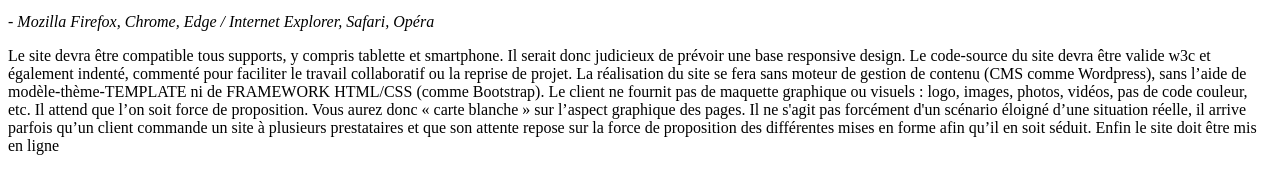
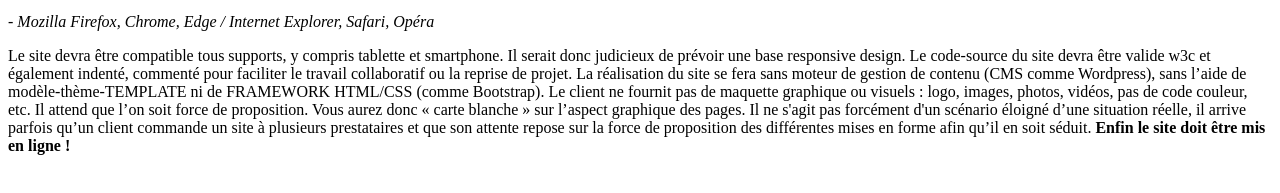
Before and after one commit to Web-God/greta-project, a plain HTML site: page index.html in a window 1280 px wide. Shown: the part 371-564 px from the top of the page. Drawn offline with Linux system fonts and the light colour scheme.

Commit message:
Add text

```diff
--- a/index.html
+++ b/index.html
@@ -52,7 +52,7 @@
                     Il ne s'agit pas forcément d'un scénario éloigné d’une situation réelle, il arrive parfois qu’un
                     client commande un site à plusieurs prestataires et que son attente repose sur la force de
                     proposition des différentes mises en forme afin qu’il en soit séduit.
-                    Enfin le site doit être mis en ligne
+                    <strong>Enfin le site doit être mis en ligne !</strong>
                 </p>
 
             </article>
```
